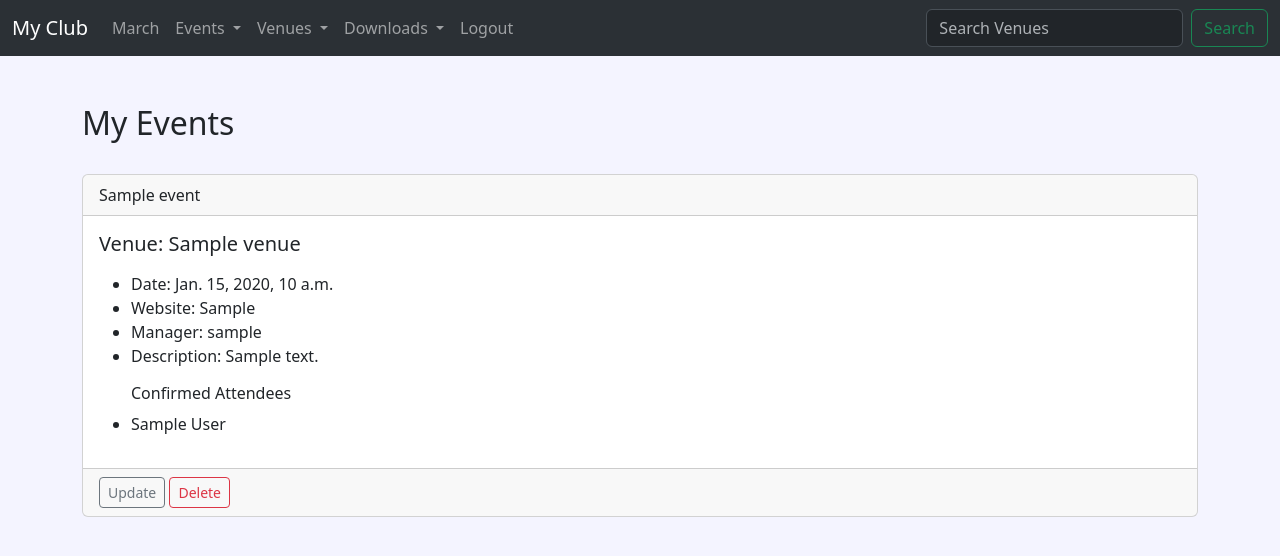
After one commit to Naman-Agarwal1608/EventManagement, a Django app: page /my_events in a window 1280 px wide. The commit adds this page. Shown: the top 556 px of the page. Run offline with Django 4.2, Linux system fonts and the light colour scheme; a user stored in the database is signed in; tables that the repository leaves empty hold one stand-in row (values such as "Sample post").

Commit message:
Added my_events page

```diff
--- /dev/null
+++ b/club/events/templates/events/my_events.html
@@ -0,0 +1,48 @@
+{% extends "events/base.html" %}
+
+{% block content %}
+
+<h2>My Events </h2> <br />
+
+{% for event in  event_list %}
+
+<div class="card">
+    <div class="card-header">
+        {{ event }}
+    </div>
+    <div class="card-body">
+        <h5 class="card-title">Venue: {{ event.venue }}</h5>
+        <p class="card-text">
+        <ul>
+            <li> Date: {{ event.event_date }} </li>
+            <li> Website: {{ event.venue.web }} </li>
+            <li> Manager: {{ event.manager }} </li>
+            <li> Description: {{ event.description }} </li>
+        </ul>
+
+        <ul>
+            <h6 class="card-title">Confirmed Attendees </h6>
+            {% for attendee in  event.attendees.all %}
+            <li>
+                {{ attendee }} <br />
+            </li>
+            {% endfor %}
+        </ul>
+        </p>
+    </div>
+    {% if user.is_authenticated %}
+    {% if user == event.manager %}
+    <div class="card-footer">
+        <a href="{% url 'update_event' event.id %}" class="btn btn-outline-secondary btn-sm">Update</a>
+        <a href="{% url 'delete_event' event.id %}" class="btn btn-outline-danger btn-sm">Delete</a>
+    </div>
+    {% endif %}
+    {% endif %}
+</div>
+<br />
+
+{% endfor %}
+
+
+
+{% endblock content %}
--- a/club/events/templates/events/navbar.html
+++ b/club/events/templates/events/navbar.html
@@ -19,6 +19,7 @@
                         <li><a class="dropdown-item" href="{% url 'list_events' %}">All Events</a></li>
                         {% if user.is_authenticated %}
                         <li><a class="dropdown-item" href="{% url 'add_event' %}">Add Event</a></li>
+                        <li><a class="dropdown-item" href="{% url 'my_events' %}">My Events</a></li>
                         {% endif %}
                     </ul>
                 </li>
--- a/club/events/urls.py
+++ b/club/events/urls.py
@@ -17,4 +17,5 @@ urlpatterns = [
     path('venue_txt', views.venue_txt, name='venue_txt'),
     path('venue_csv', views.venue_csv, name='venue_csv'),
     path('venue_pdf', views.venue_pdf, name='venue_pdf'),
+    path('my_events', views.my_events, name='my_events'),
 ]
--- a/club/events/views.py
+++ b/club/events/views.py
@@ -221,3 +221,15 @@ def venue_pdf(request):
     buf.seek(0)
 
     return FileResponse(buf, as_attachment=False, filename='venues.pdf')
+
+
+def my_events(request):
+    if request.user.is_authenticated:
+        user = request.user.id
+        event_list = Event.objects.filter(attendees=user)
+        return render(request, 'events/my_events.html', {'event_list': event_list})
+
+    else:
+        messages.error(
+            request, "You are not authorised to delete this event !!!")
+        return render('home')
```
